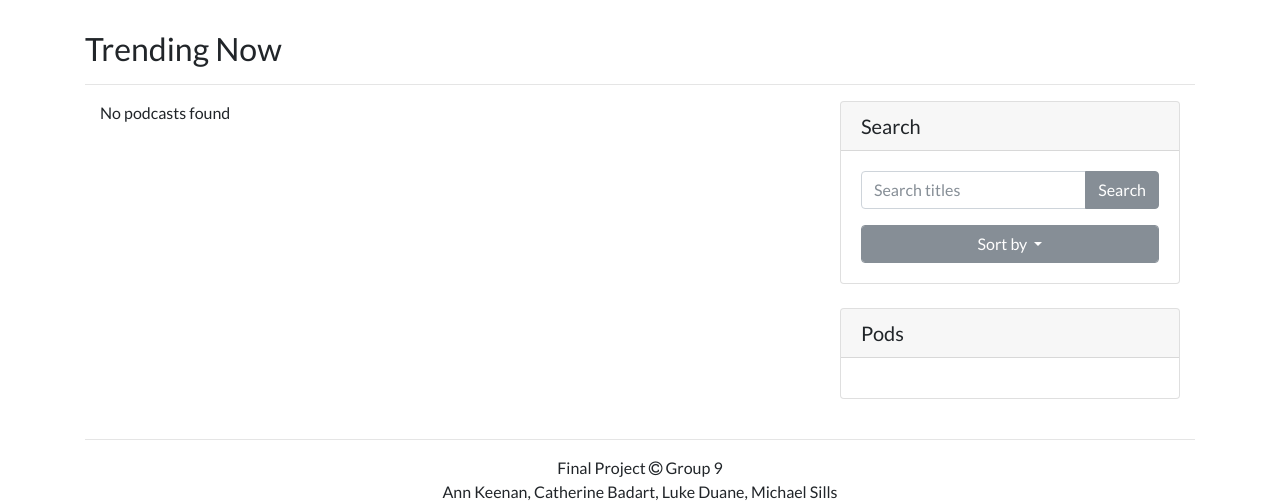
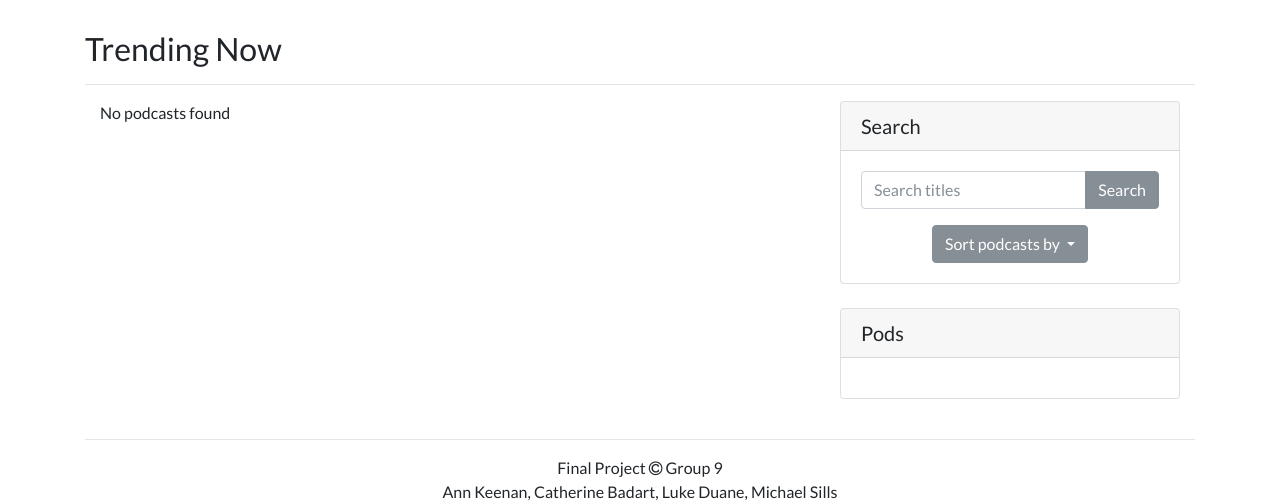
Before and after one commit to WebApps-Group09/Project, a Django app: page /podcast/ in a window 1280 px wide. Shown: the part 66-569 px from the top of the page. Run offline with Django 3.2, Linux system fonts and the light colour scheme; data that the repository does not hold is empty; some libraries are stand-ins or nearby versions.

Commit message:
Redo sort button

```diff
--- a/templates/main_page.html
+++ b/templates/main_page.html
@@ -12,7 +12,7 @@
 				{% for podcast in podcasts %}
 				<div class="row">
 					<!-- Upvote/Downvote Column -->
-					<div class="col-md-1 vote-col">
+					<div class="col-sm-1 vote-col">
 						<div class="vote-group">
 							<a href="/upvote/{{ podcast.id }}" class="vote-arrow"><i class="fa fa-chevron-up" aria-hidden="true"></i></a>
 							<h3 style="margin-bottom: 0px;">
@@ -22,7 +22,7 @@
 						</div>
 					</div>
 					<!-- Card Column -->
-					<div class="col-md-11">
+					<div class="col-sm-11">
 						<div class="card mb-4">
 							<div class="card-header text-muted">
 								Posted on {{ podcast.created.date }} by
@@ -70,9 +70,10 @@
 							</div>
 						</form>
 					</div>
+					<center>
 						<div class="dropdown">
-					  <button class="btn btn-secondary dropdown-toggle form-control" type="button" id="dropdownMenuButton" data-toggle="dropdown" aria-haspopup="true" aria-expanded="false">
-					    Sort by
+						  <button class="btn btn-secondary dropdown-toggle" type="button" id="dropdownMenuButton" data-toggle="dropdown" aria-haspopup="true" aria-expanded="false">
+						    Sort podcasts by
 						  </button>
 						  <div class="dropdown-menu form-group" aria-labelledby="dropdownMenuButton">
 							  <form method="get" action="">
@@ -83,11 +84,11 @@
 									    <button type="submit" class="dropdown-item btn btn-secondary" value="upvotes" name="sorttype">Upvotes</button>
 									    <button type="submit" class="dropdown-item btn btn-secondary" value="new" name="sorttype">New</button>
 								    </span>
-
 							    </div>
 							  </form>
 						  </div>
 						</div>
+					</center>
 				</div>
 			</div>
 			<!-- Categories widget -->
```
Lines whose indentation alone changed are shown as unchanged.
